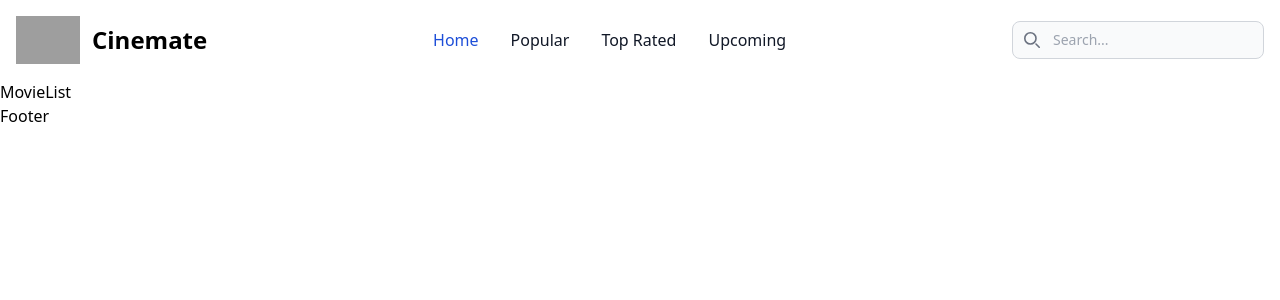
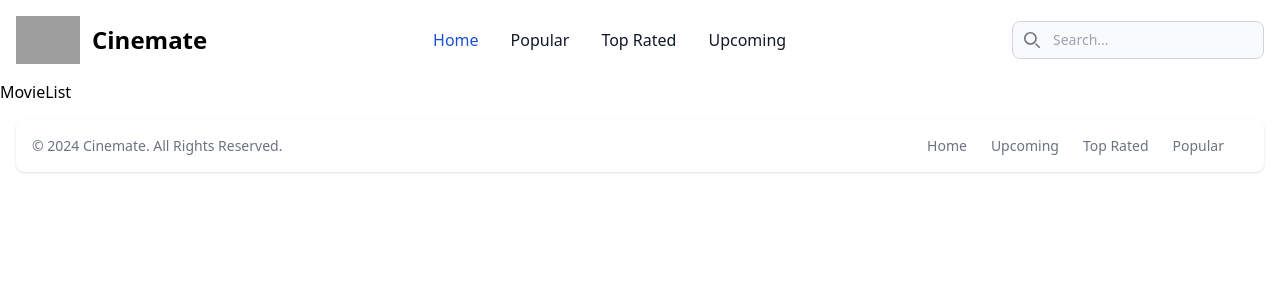
Before and after one commit to Ludis-ET/cinemate, a React (Vite) app: page / in a window 1280 px wide. Shown: the top 300 px of the page. Built offline with nearby package versions, Linux system fonts and the light colour scheme; grey boxes are pictures that could not be loaded.

Commit message:
Update the navigation links in the header and footer to use the new `NavLink` component and add the `end` prop to the Home link.

```diff
--- a/src/components/Footer.jsx
+++ b/src/components/Footer.jsx
@@ -1,5 +1,39 @@
+import { Link } from "react-router-dom";
+
 export const Footer = () => {
   return (
-    <div>Footer</div>
-  )
+    <footer className="bg-white rounded-lg shadow m-4 dark:bg-gray-800">
+      <div className="w-full mx-auto max-w-screen-xl p-4 md:flex md:items-center md:justify-between">
+        <span className="text-sm text-gray-500 sm:text-center dark:text-gray-400">
+          © 2024{" "}
+          <Link to="/" className="hover:underline">
+            Cinemate
+          </Link>
+          . All Rights Reserved.
+        </span>
+        <ul className="flex flex-wrap items-center mt-3 text-sm font-medium text-gray-500 dark:text-gray-400 sm:mt-0">
+          <li>
+            <Link to="/" className="hover:underline me-4 md:me-6">
+              Home
+            </Link>
+          </li>
+          <li>
+            <Link to="/movies/upcoming" className="hover:underline me-4 md:me-6">
+              Upcoming
+            </Link>
+          </li>
+          <li>
+            <Link to="/movies/top" className="hover:underline me-4 md:me-6">
+              Top Rated
+            </Link>
+          </li>
+          <li>
+            <Link to="/movies/popular" className="hover:underline me-4 md:me-6">
+              Popular
+            </Link>
+          </li>
+        </ul>
+      </div>
+    </footer>
+  );
 }
--- a/src/components/Header.jsx
+++ b/src/components/Header.jsx
@@ -121,37 +121,37 @@
           </div>
           <ul className="flex flex-col p-4 md:p-0 mt-4 font-medium border border-gray-100 rounded-lg bg-gray-50 md:space-x-8 rtl:space-x-reverse md:flex-row md:mt-0 md:border-0 md:bg-white dark:bg-gray-800 md:dark:bg-gray-900 dark:border-gray-700">
             <li>
-              <Link
+              <NavLink
                 to="/"
                 className="block py-2 px-3 text-white bg-blue-700 rounded md:bg-transparent md:text-blue-700 md:p-0 md:dark:text-blue-500"
-                aria-current="page"
+                end
               >
                 Home
-              </Link>
+              </NavLink>
             </li>
             <li>
-              <Link
+              <NavLink
                 to="/movies/popular"
                 className="block py-2 px-3 text-gray-900 rounded hover:bg-gray-100 md:hover:bg-transparent md:hover:text-blue-700 md:p-0 md:dark:hover:text-blue-500 dark:text-white dark:hover:bg-gray-700 dark:hover:text-white md:dark:hover:bg-transparent dark:border-gray-700"
               >
                 Popular
-              </Link>
+              </NavLink>
             </li>
             <li>
-              <Link
+              <NavLink
                 to="/movies/top"
                 className="block py-2 px-3 text-gray-900 rounded hover:bg-gray-100 md:hover:bg-transparent md:hover:text-blue-700 md:p-0 dark:text-white md:dark:hover:text-blue-500 dark:hover:bg-gray-700 dark:hover:text-white md:dark:hover:bg-transparent dark:border-gray-700"
               >
                 Top Rated
-              </Link>
+              </NavLink>
             </li>
             <li>
-              <Link
+              <NavLink
                 to="/movies/upcoming"
                 className="block py-2 px-3 text-gray-900 rounded hover:bg-gray-100 md:hover:bg-transparent md:hover:text-blue-700 md:p-0 dark:text-white md:dark:hover:text-blue-500 dark:hover:bg-gray-700 dark:hover:text-white md:dark:hover:bg-transparent dark:border-gray-700"
               >
                 Upcoming
-              </Link>
+              </NavLink>
             </li>
           </ul>
         </div>
```
